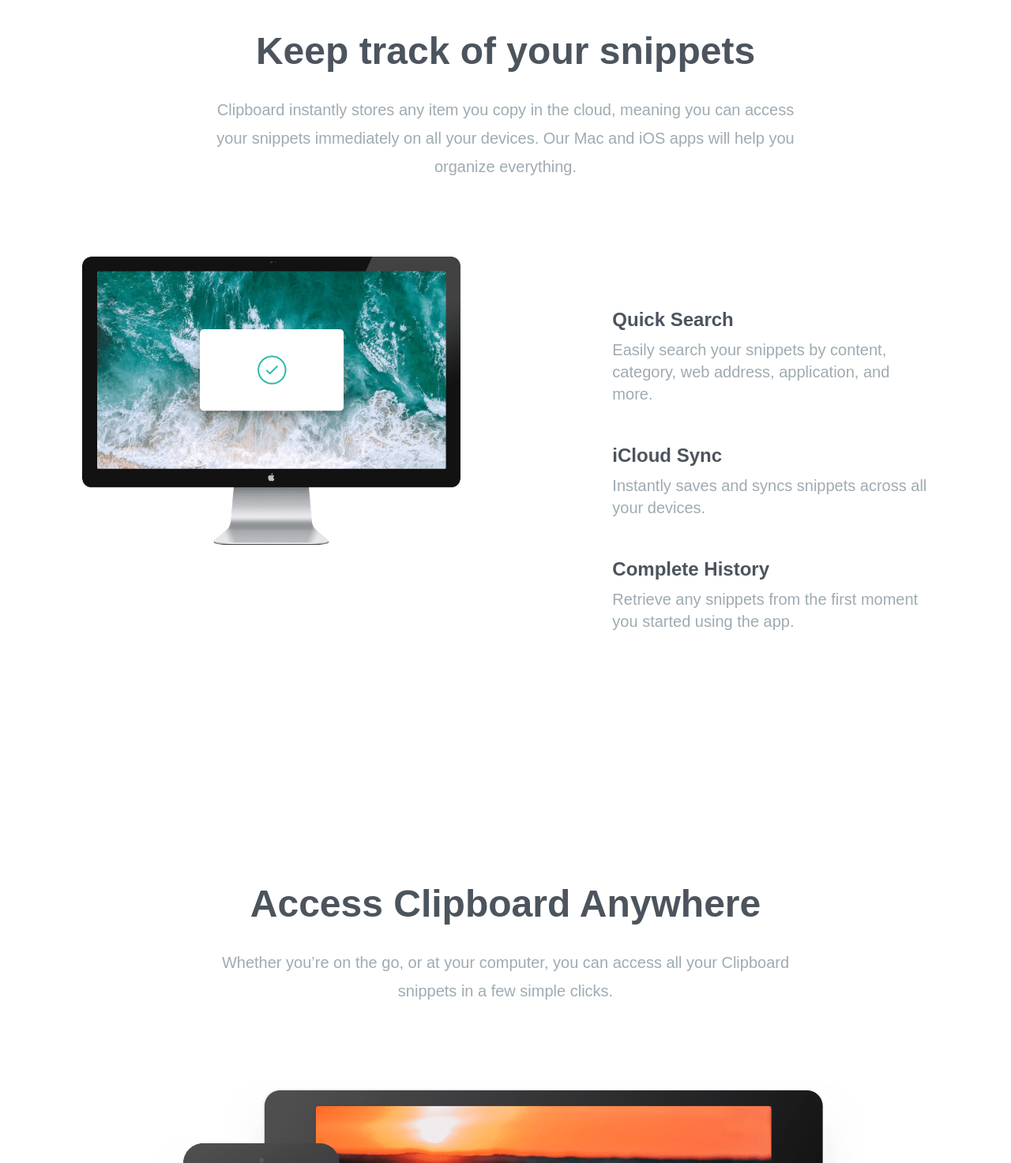
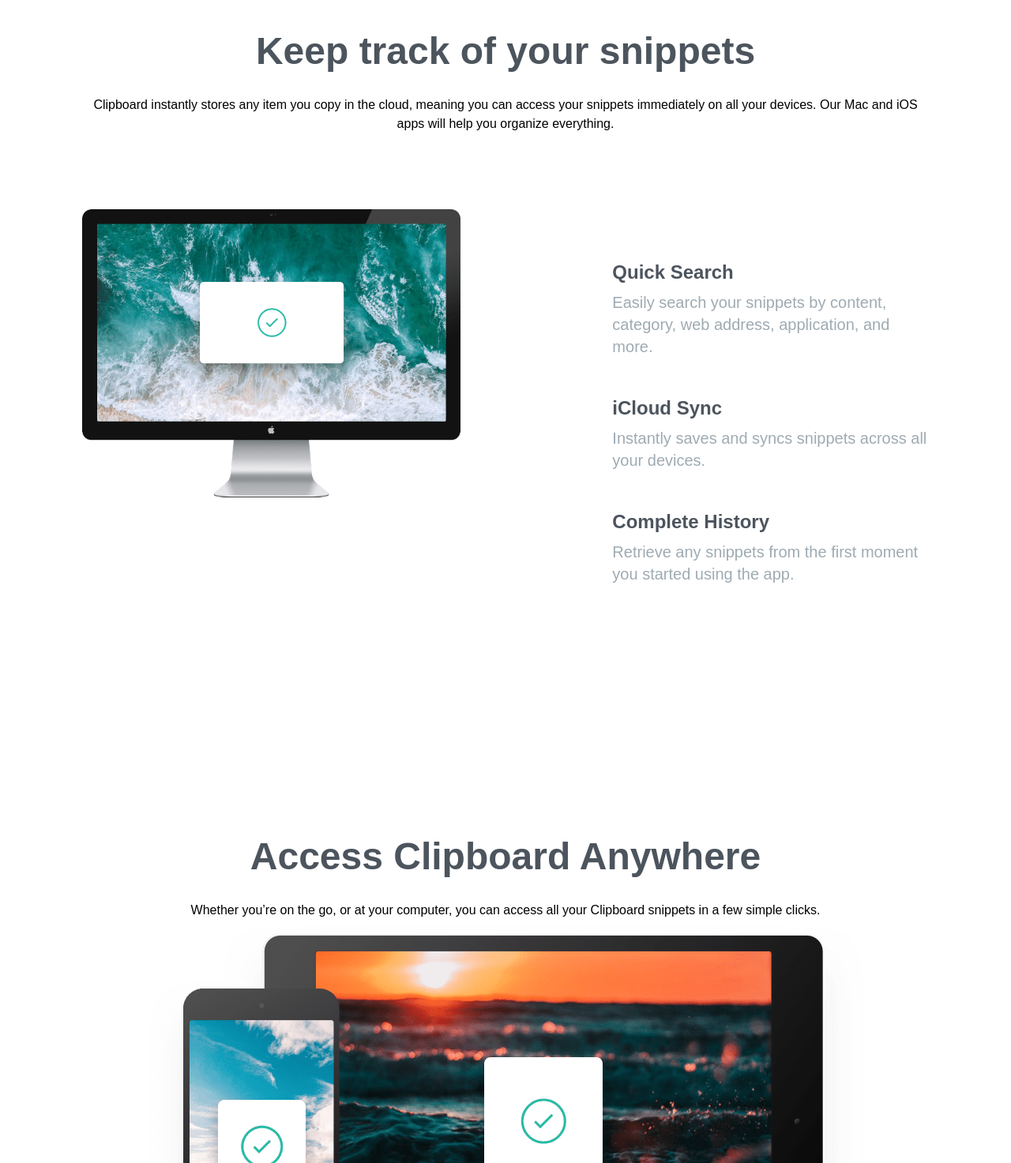
Before and after one commit to Soulbolt/clipboard, a website: page index.html in a window 1280 px wide. Shown: the part 680-2153 px from the top of the page at 79% size. Drawn offline with Linux system fonts and the light colour scheme; a web font is replaced by a local one.

Commit message:
With added section-content directive, replace individual classes in the paragraph tags as necessarsy.

```diff
--- a/index.html
+++ b/index.html
@@ -19,7 +19,7 @@
         <img src="images/logo.svg" alt="" class="mx-auto my-16" />
 
         <h3>A history of everything you copy</h3>
-        <p class="max-w-3l mx-auto mb-10 text-2xl text-grayishBlue">
+        <p class="section-content mb-10 text-2xl">
           Clipboard allows you to track and organize everything you copy.
           Instantly access your clipboard on all your devices.
         </p>
@@ -46,9 +46,7 @@
     <section id="snippets">
       <div class="section-container my-20">
         <h3>Keep track of your snippets</h3>
-        <p
-          class="max-w-3xl mx-auto mb-24 text-xl leading-9 text-center text-grayishBlue"
-        >
+        <p class="section-content mb-24">
           Clipboard instantly stores any item you copy in the cloud, meaning you
           can access your snippets immediately on all your devices. Our Mac and
           iOS apps will help you organize everything.
@@ -110,9 +108,7 @@
     <section id="access">
       <div class="section-container my-20">
         <h3>Access Clipboard Anywhere</h3>
-        <p
-          class="max-w-3xl mx-auto mb-24 text-xl leading-9 text-center text-grayishBlue"
-        >
+        <p class="section-contents mb-2">
           Whether you’re on the go, or at your computer, you can access all your
           Clipboard snippets in a few simple clicks.
         </p>
```
